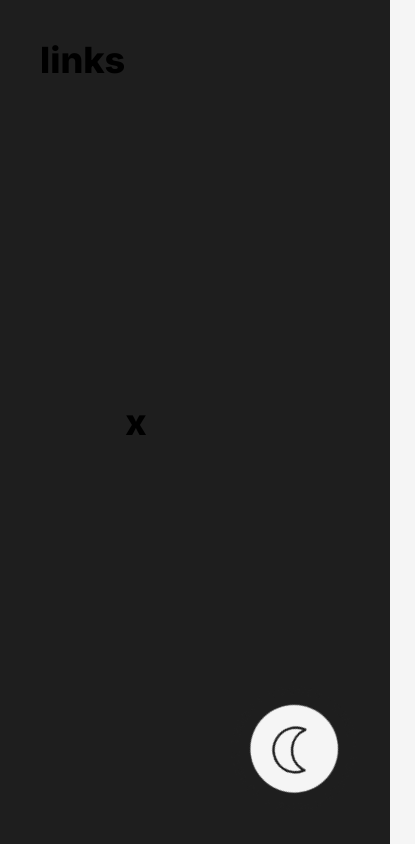
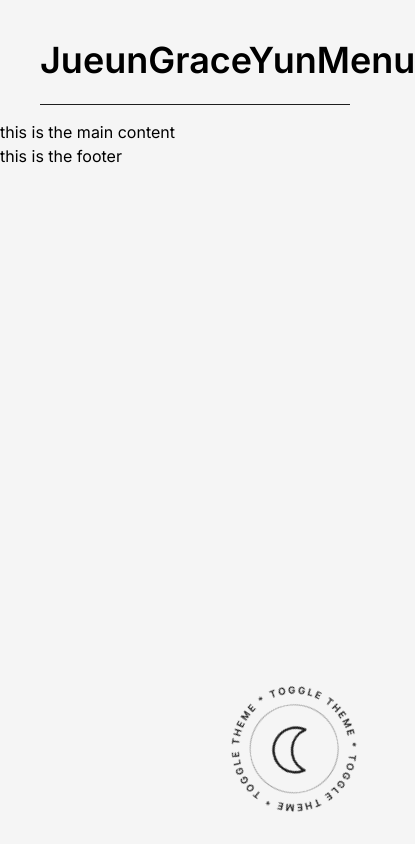
Before and after one commit to iteratetograceness/joonierepo, a Next.js app: page / in a window 390 px wide. Shown: the whole page, 415 px wide, since content can reach past the window. Built offline with nearby package versions, Linux system fonts and the light colour scheme.

Commit message:
mobile nav

```diff
--- a/components/common/Navigation.tsx
+++ b/components/common/Navigation.tsx
@@ -4,7 +4,6 @@ import { m } from 'framer-motion'
 import { useTheme } from 'next-themes'
 import * as styles from './styles'
 import Link from 'next/link'
-import MobileMenu from '@components/svg/MobileMenu'
 
 const Navigation = () => {
   const LINKS = [
@@ -18,7 +17,7 @@ const Navigation = () => {
 
   const { theme } = useTheme()
   const [isMounted, setIsMounted] = useState(false)
-  const [isMobileMenuOpen, setIsMobileMenuOpen] = useState(true)
+  const [isMobileMenuOpen, setIsMobileMenuOpen] = useState(false)
   const isLarge = useMediaQuery({ query: '(min-width: 1100px)' })
 
   useEffect(() => {
@@ -26,21 +25,14 @@ const Navigation = () => {
     console.log(isLarge)
   }, [isLarge])
 
-  // const variants = {
-  //   hidden: { opacity: 0 },
-  //   enter: { opacity: 1 },
-  //   exit: { opacity: 0 },
-  // }
-
   const navContainer = {
-    enter: { opacity: 1, transition: { staggerChildren: 0.03, duration: 0.5 } },
+    enter: { opacity: 1, transition: { staggerChildren: 0.03, duration: 0.4, type: 'linear' } },
     exit: { opacity: 0 },
   }
 
   const mobileNavContainer = {
     enter: { y: 0, opacity: 1, transition: { type: 'spring', bounce: 0.4 } },
     exit: { y: -100, opacity: 0 },
-    hidden: { y: -100, opacity: 0 },
   }
 
   const navItems = {
@@ -48,9 +40,26 @@ const Navigation = () => {
     exit: { y: -70, opacity: 0 },
   }
 
+  const line = {
+    enter: { x: 0, opacity: 1, transition: { type: 'spring', bounce: 0.4 } },
+    exit: { x: -500, opacity: 0 },
+    hidden: { x: -100, opacity: 0 },
+  }
+
+  const mobileNavModal = {
+    open: { height: '100vh', y: 0, zIndex: 999, transition: { duration: 0.8, ease: [0.36, 0, 0.66, 0.56] } },
+    close: {
+      height: '0px',
+      y: -500,
+      zIndex: -1,
+      transition: { duration: 0.8, zIndex: { delay: 0.7 }, ease: [0.36, 0, 0.66, 0.56] },
+    },
+  }
+
   return isMounted ? (
     <m.nav aria-label={isLarge ? 'Main Menu' : 'Mobile Menu'}>
       {isMounted && isLarge ? (
+        <>
           <m.ul className={styles.navContainer} variants={navContainer} animate="enter" initial="exit" exit="exit">
             {LINKS.map(link => (
               <m.li key={link.path} variants={navItems}>
@@ -62,33 +71,59 @@ const Navigation = () => {
               </m.li>
             ))}
           </m.ul>
+          <m.div
+            key="nav-line"
+            className={styles.underline(theme === 'dark')}
+            variants={line}
+            initial="hidden"
+            animate="enter"
+            exit="exit"
+          />
+        </>
       ) : (
+        <>
           <m.section
             key="small-menu"
             className={styles.mobileNav}
             variants={mobileNavContainer}
             animate="enter"
-          initial="hidden"
+            initial="exit"
             exit="exit"
           >
             <Link href="/" passHref>
               <a className={styles.logo} role="navigation" aria-label="Homepage">
-              / joonie
+                JueunGraceYun
               </a>
             </Link>
             <button
               aria-expanded="false"
               aria-label="Mobile Navigation Button"
-            className={styles.menuButton}
               onClick={() => setIsMobileMenuOpen(true)}
             >
-            <MobileMenu color={theme === 'dark' ? '#f5f5f5' : '#1e1e1e'} />
+              Menu
             </button>
-          <div className={styles.mobileMenu(isMobileMenuOpen)}>
+            <m.div
+              key="mobile-menu"
+              className={styles.mobileMenu(theme === 'dark')}
+              variants={mobileNavModal}
+              initial="close"
+              animate={isMobileMenuOpen ? 'open' : 'close'}
+            >
+              <button onClick={() => setIsMobileMenuOpen(false)} className={styles.mobileClose}>
+                x
+              </button>
               <p>links</p>
-            <button onClick={() => setIsMobileMenuOpen(false)}>x</button>
-          </div>
+            </m.div>
           </m.section>
+          <m.div
+            key="mobile-nav-line"
+            className={styles.underline(theme === 'dark')}
+            variants={line}
+            initial="hidden"
+            animate="enter"
+            exit="exit"
+          />
+        </>
       )}
     </m.nav>
   ) : (
--- a/components/common/styles.ts
+++ b/components/common/styles.ts
@@ -16,9 +16,12 @@ import {
   fontSize,
   fontFamily,
   userSelect,
-  cursor,
   animation,
   backgroundColor,
+  alignItems,
+  margin,
+  alignSelf,
+  flexDirection,
 } from 'tailwindcss-classnames'
 
 /**
@@ -67,24 +70,46 @@ const navigation = classnames(
   fontSize('text-4xl'),
   fontFamily('font-sans')
 )
+
+const bottomBorderWhite = classnames(backgroundColor('bg-white'))
+const bottomBorderBlack = classnames(backgroundColor('bg-black'))
+export const underline = (isDarkMode: boolean) =>
+  classnames(
+    display('block'),
+    position('absolute'),
+    inset('top-26', 'left-10'),
+    width('w-underline'),
+    height('h-px'),
+    margin('m-auto'),
+    padding('px-10'),
+    backgroundColor({
+      [bottomBorderWhite]: isDarkMode,
+      [bottomBorderBlack]: !isDarkMode,
+    })
+  )
+
+export const mobileNav = classnames(
+  navigation,
+  position('relative'),
+  fontWeight('font-medium'),
+  alignItems('items-center')
+)
 export const navContainer = classnames(navigation, fontWeight('font-medium'))
-export const mobileNav = classnames(navigation, fontWeight('font-bold'))
 export const logo = classnames(userSelect('select-none'))
-export const menuButton = classnames(width('w-12'), height('h-min'), cursor('cursor-pointer'))
+// export const menuButton = classnames(width('w-10'), height('h-min'), cursor('cursor-pointer'))
 
-const open = classnames(display('flex'))
-const closed = classnames(display('hidden'))
-export const mobileMenu = (isOpen: boolean) =>
+export const mobileMenu = (isDarkMode: boolean) =>
   classnames(
-    display({
-      [open]: isOpen,
-      [closed]: !isOpen,
-    }),
+    display('flex'),
+    flexDirection('flex-col'),
     position('absolute'),
     inset('top-0', 'left-0'),
     padding('p-10'),
-    backgroundColor('bg-black'),
+    backgroundColor({
+      ['bg-black']: !isDarkMode,
+      ['bg-white']: isDarkMode,
+    }),
     width('w-screen'),
-    height('h-screen'),
-    zIndex('z-50')
+    zIndex('-z-50')
   )
+export const mobileClose = classnames(alignSelf('self-end'))
--- a/components/svg/MobileMenu.tsx
+++ /dev/null
@@ -1,24 +0,0 @@
-type Props = {
-  color: string
-}
-
-const MobileMenu = ({ color }: Props) => (
-  <svg
-    xmlns="http://www.w3.org/2000/svg"
-    width="100%"
-    height="80%"
-    preserveAspectRatio="xMinYMin meet"
-    viewBox="0 0 600 600"
-  >
-    <path
-      fill="none"
-      stroke={color}
-      strokeLinecap="round"
-      strokeLinejoin="round"
-      strokeWidth="42.85714"
-      d="M578.57142857 85.71428571H21.42857143M578.57142857 300H21.42857143m557.14285714 214.28571429H21.42857143"
-    />
-  </svg>
-)
-
-export default MobileMenu
--- a/tailwind.config.js
+++ b/tailwind.config.js
@@ -20,6 +20,12 @@ module.exports = {
       animation: {
         'spin-slow': 'spin 5s linear infinite',
       },
+      width: {
+        underline: 'calc(100% - 5rem)',
+      },
+      inset: {
+        26: '6.5rem',
+      },
     },
   },
   plugins: [require('@tailwindcss/typography')],
--- a/tailwindcss-classnames.ts
+++ b/tailwindcss-classnames.ts
@@ -2385,6 +2385,13 @@ export type TInset =
   | 'right-24'
   | 'bottom-24'
   | 'left-24'
+  | 'inset-26'
+  | 'inset-x-26'
+  | 'inset-y-26'
+  | 'top-26'
+  | 'right-26'
+  | 'bottom-26'
+  | 'left-26'
   | 'inset-28'
   | 'inset-x-28'
   | 'inset-y-28'
@@ -2568,7 +2575,7 @@ export type TInset =
   | 'bottom-full'
   | 'left-full'
 
-export type TZIndex = 'z-0' | 'z-10' | 'z-20' | 'z-30' | 'z-40' | 'z-50' | 'z-auto'
+export type TZIndex = 'z-0' | 'z-10' | 'z-20' | 'z-30' | 'z-40' | 'z-50' | 'z-auto' | '-z-50'
 
 export type TAspectRatio = 'aspect-auto' | 'aspect-square' | 'aspect-video'
 
@@ -2690,6 +2697,7 @@ export type TWidth =
   | 'w-min'
   | 'w-max'
   | 'w-fit'
+  | 'w-underline'
 
 export type TMinWidth = 'min-w-0' | 'min-w-full' | 'min-w-min' | 'min-w-max' | 'min-w-fit'
 
```
Lines whose indentation alone changed are shown as unchanged.
